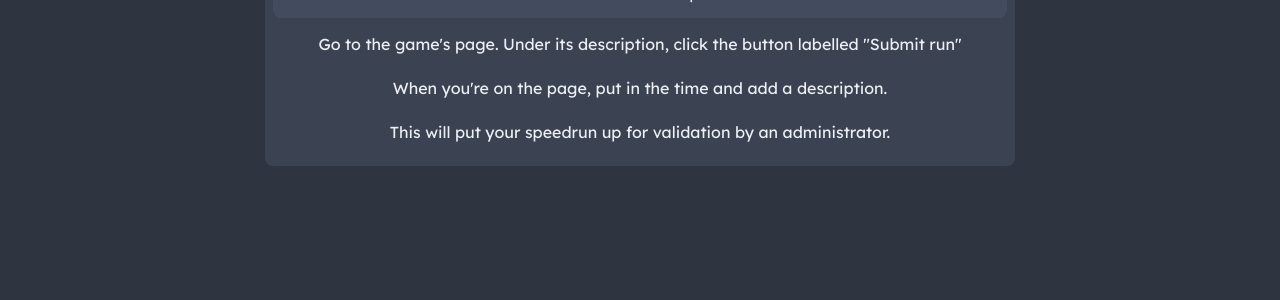
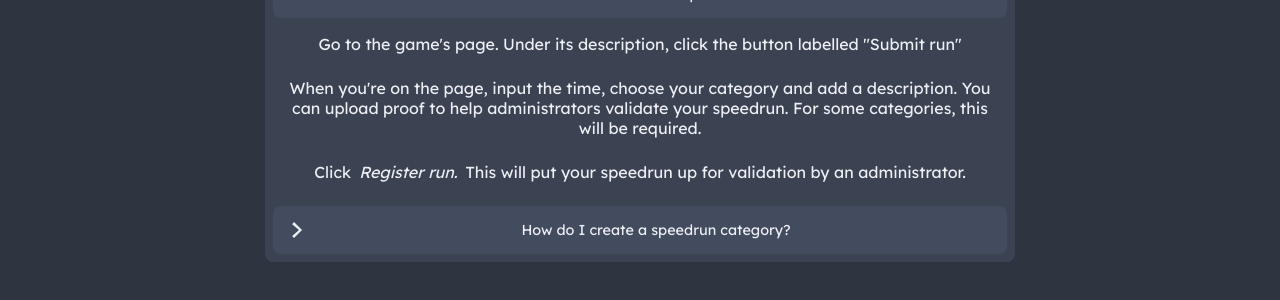
Before and after one commit to averieyy/aarsoppgave-25, a SvelteKit app: page /about in a window 1280 px wide. Both pictures are taken after a click on the button "How do I submit a speedruns?". Shown: the part 406-706 px from the top of the page. Built offline with nearby package versions, Linux system fonts and the light colour scheme; no server answers.

Commit message:
Edited FAQ to include information about categories and proof. Also created one for creating categories.

```diff
--- a/src/routes/about/+page.svelte
+++ b/src/routes/about/+page.svelte
@@ -23,8 +23,19 @@
         </Summarydetails>
         <Summarydetails summary="How do I submit a speedruns?">
           <p class="center">Go to the game's page. Under its description, click the button labelled "Submit run"</p>
-          <p class="center">When you're on the page, put in the time and add a description.</p>
-          <p class="center">This will put your speedrun up for validation by an administrator.</p>
+          <p class="center">
+            When you're on the page, input the time, choose your category and add a description.
+            You can upload proof to help administrators validate your speedrun. For some categories, this will be required.
+          </p>
+          <p class="center">Click<i>Register run.</i>This will put your speedrun up for validation by an administrator.</p>
+        </Summarydetails>
+        <Summarydetails summary="How do I create a speedrun category?">
+          <p class="center">Go the game page and click on the "Manage game" button. You will need to be logged in as a game administrator to do this.</p>
+          <p class="center">You will see a list over the categories with some data on each category. Click on the button labelled "+" at the bottom of this list.</p>
+          <p class="center">A new element will added to the list. There, you can edit its name and proof details. The name has to be unique.</p>
+          <p class="center">The checkbox controls whether proof is required to submit a speedrun in the category. The type constraint will be upheld no matter if proof is required or not. To create a type other than video, audio or image, you can choose "Custom", and type in a Regex matching function.</p>
+          <p class="center">When you're satisfied, click the checkmark to save.</p>
+          <p class="center">If you want to edit a category, simply click the edit button to the right of each category.</p>
         </Summarydetails>
       </section>
     </main>
```
